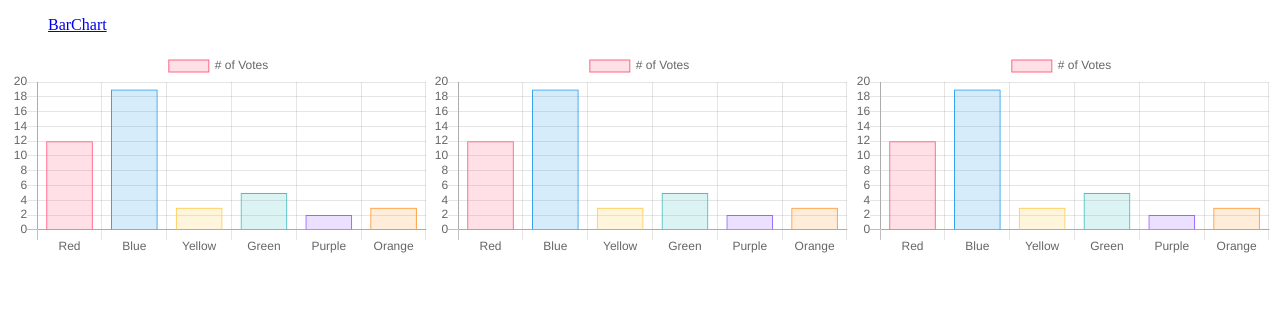
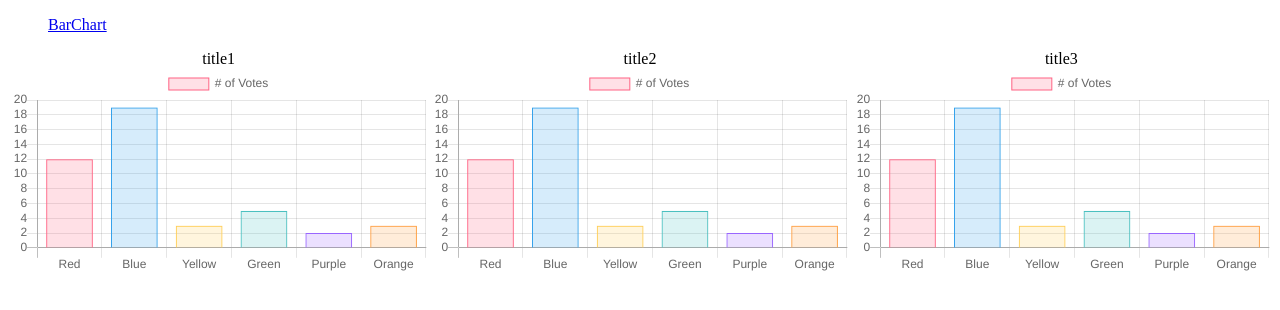
Before and after one commit to hachi-eiji/sandbox-chartjs, an Angular app: page / in a window 1280 px wide. Shown: the top 310 px of the page. Built offline with nearby package versions, Linux system fonts and the light colour scheme.

Commit message:
IE11でGridを使ってみる

```diff
--- a/src/app/components/main/main.component.html
+++ b/src/app/components/main/main.component.html
@@ -1,11 +1,14 @@
 <div class="container">
   <div class="item">
+    <div class="title">title1</div>
     <app-bar-chart></app-bar-chart>
   </div>
   <div class="item">
+    <div class="title">title2</div>
     <app-bar-chart></app-bar-chart>
   </div>
   <div class="item">
+    <div class="title">title3</div>
     <app-bar-chart></app-bar-chart>
   </div>
 </div>
--- a/src/app/components/main/main.component.scss
+++ b/src/app/components/main/main.component.scss
@@ -1,4 +1,13 @@
+/* autoprefixer grid: autoplace */
+
 .container {
   display: grid;
-  grid-template-columns: 1fr 1fr 1fr;
+  grid-template-columns: repeat(3, 1fr);
+  grid-template-rows: repeat(1, auto);
 }
+
+.item {
+  .title {
+    text-align: center;
+  }
+}
```
